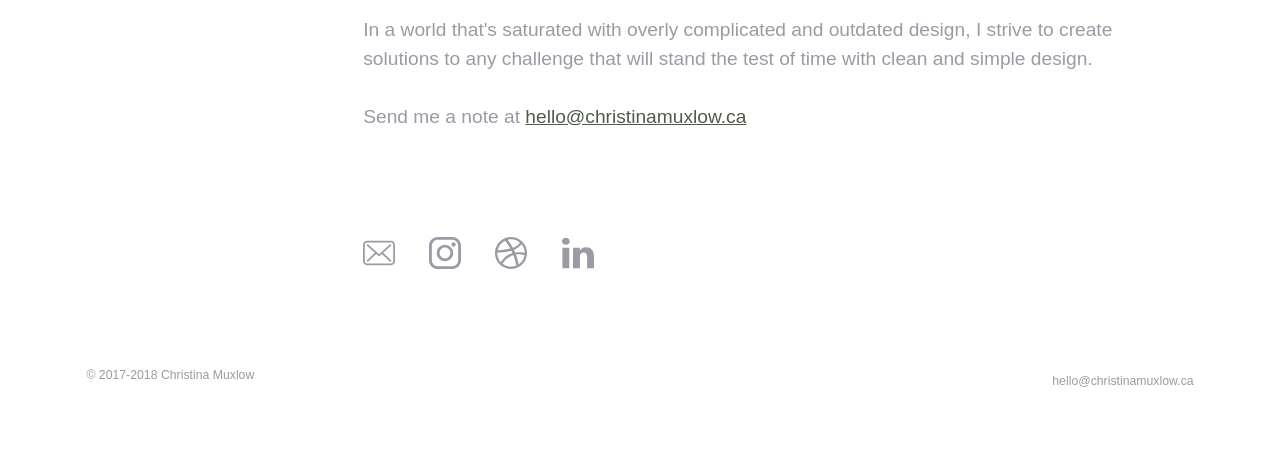
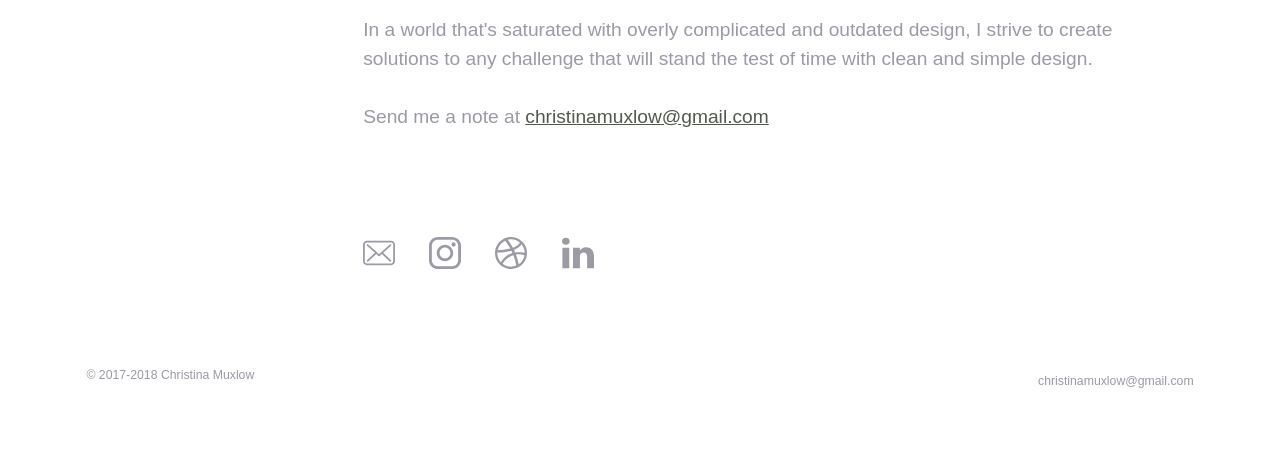
Before and after one commit to muxlowc/portfolio-site, a Jekyll site: the page built from about.html, in a window 1280 px wide. Shown: the part 1113-1564 px from the top of the page. Built offline with Jekyll 4.4.1, drawn with Linux system fonts in a browser that asks for light colours.

Commit message:
changed emails

```diff
--- a/_layouts/default.html
+++ b/_layouts/default.html
@@ -76,7 +76,7 @@
       <p class="micro" itemprop="author">© 2017-2018 Christina Muxlow</p>
     </div>
     <div class="unit xs-1-2 s-1-2 m-1-2 l-1-2 xl-1-2 text-right">
-      <a class="micro" href="mailto:hello@christinamuxlow.ca" itemprop="email">hello@christinamuxlow.ca</a>
+      <a class="micro" href="mailto:christinamuxlow@gmail.com" itemprop="email">christinamuxlow@gmail.com</a>
     </div>
   </footer>
 
--- a/about.html
+++ b/about.html
@@ -6,13 +6,13 @@ intro-title: "Heyo!"
 intro-text: |
   Hey, my name is Christina, and I'm a Graphic Designer based out of Ottawa, Canada. I tend to focus on UI/UX and web design, but who am I kidding, I rarely say "no" to a project.<br><br>
   In a world that's saturated with overly complicated and outdated design, I strive to create solutions to any challenge that will stand the test of time with clean and simple design.
-  <br><br>Send me a note at <a href="mailto:hello@christinamuxlow.ca" itemprop="email">hello@christinamuxlow.ca</a>
+  <br><br>Send me a note at <a href="mailto:christinamuxlow@gmail.com" itemprop="email">christinamuxlow@gmail.com</a>
 
 ---
 
   <section class="grid">
     <div class="unit xs-1 s-1 m-1 l-3-4 unit-offset-l-1-4 xl-3-4 unit-offset-xl-1-4">
-      <a href="mailto:hello@christinamuxlow.ca">
+      <a href="mailto:christinamuxlow@gmail.com">
         <i class="icon i-32 push-r">
           <svg class="logo"><use xlink:href="{{site.baseurl}}/images/icons-final.svg#envelope"/></svg>
         </i>
```
